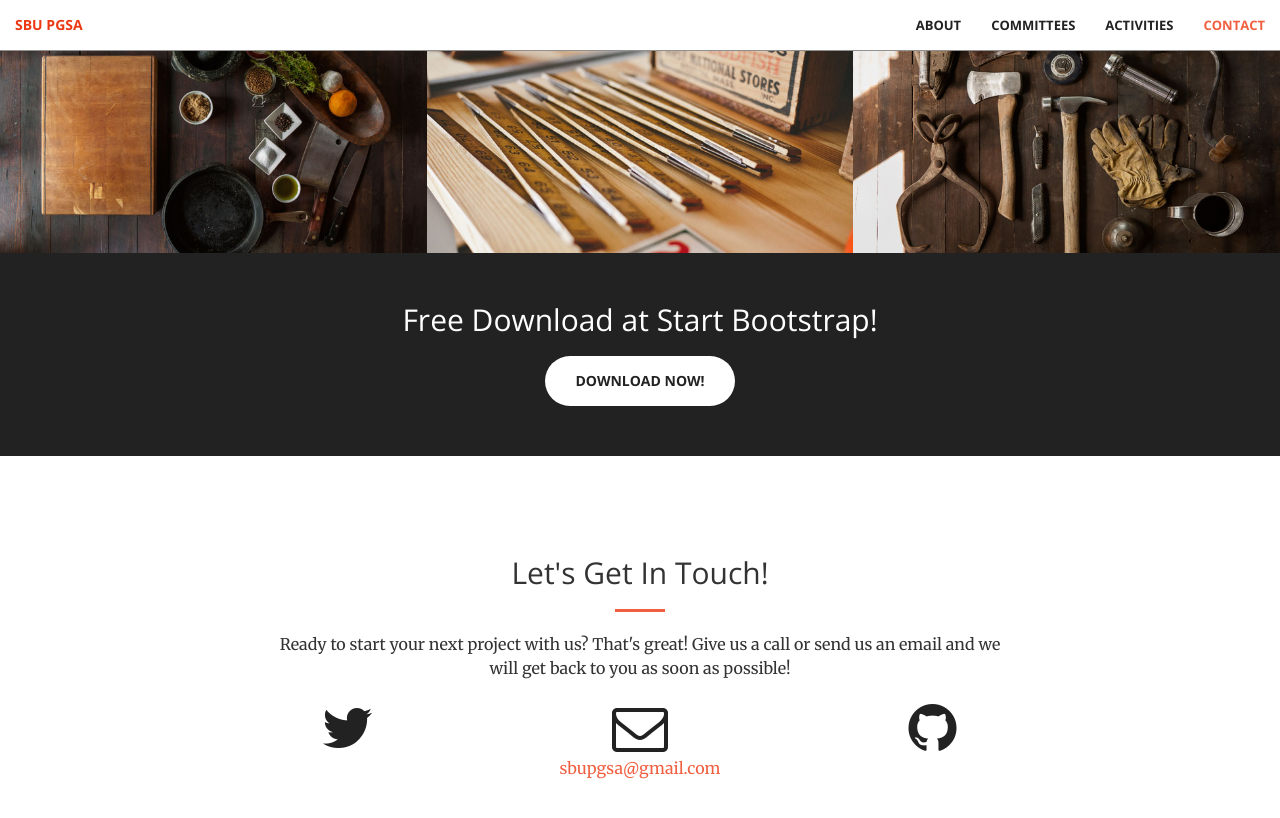
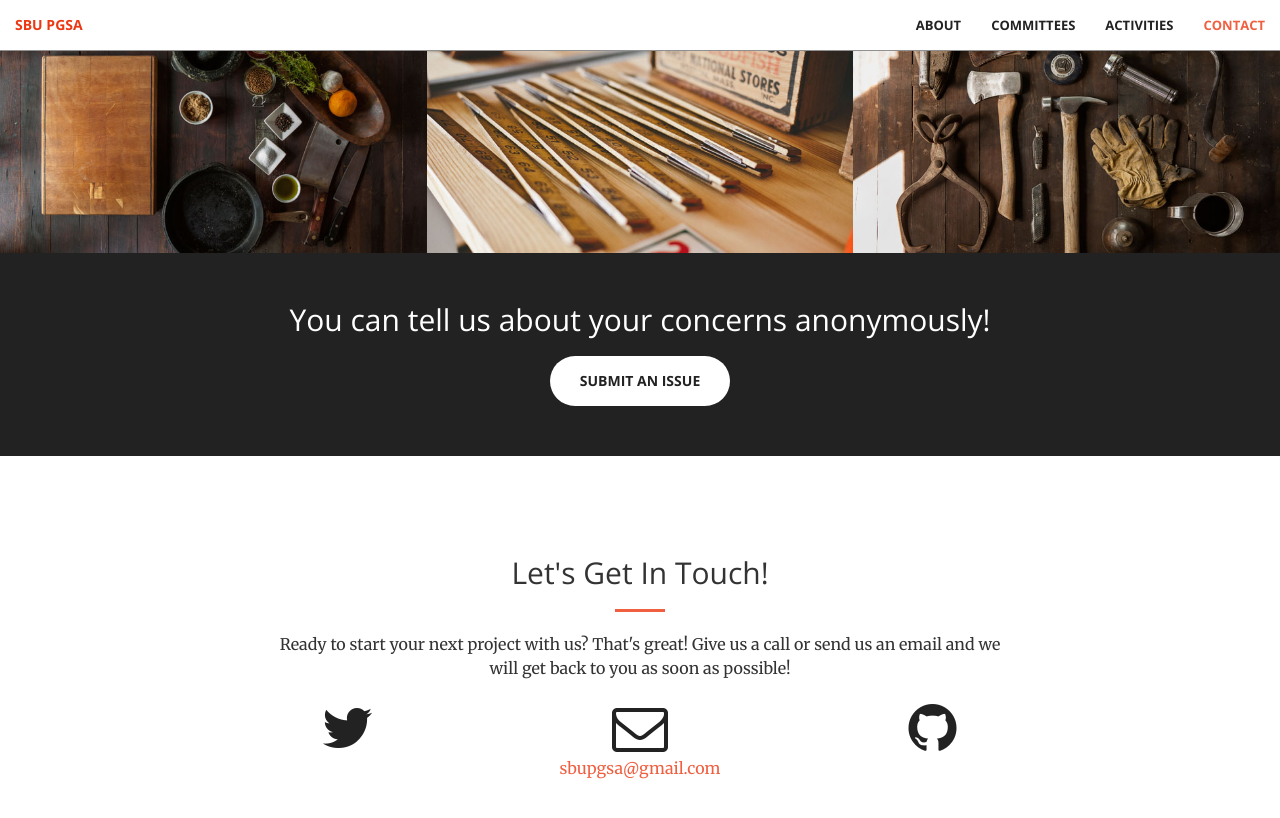
Before and after one commit to ssagynbayeva/pgsa, a Jekyll site: the page built from index.html, in a window 1280 px wide and 900 px high, scrolled down 2655 px. Shown: the top 818 px of the window. Built offline with Jekyll 4.4.1, drawn with Linux system fonts in a browser that asks for light colours.

Commit message:
issue form

```diff
--- a/_includes/aside.html
+++ b/_includes/aside.html
@@ -1,8 +1,8 @@
   <aside class="bg-dark">
       <div class="container text-center">
           <div class="call-to-action">
-              <h2>Free Download at Start Bootstrap!</h2>
-              <a href="#" class="btn btn-default btn-xl wow tada">Download Now!</a>
+              <h2>You can tell us about your concerns anonymously!</h2>
+              <a href="https://docs.google.com/forms/d/e/1FAIpQLSebIeLdWPqnkS0UYfSCYhPFQjxCw1EhaHMWogCWQg2nZr9q_Q/viewform" class="btn btn-default btn-xl wow tada">Submit an issue</a>
           </div>
       </div>
   </aside>
```
